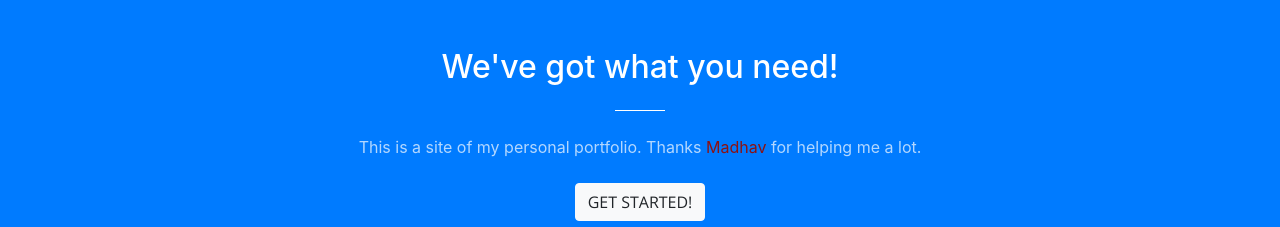
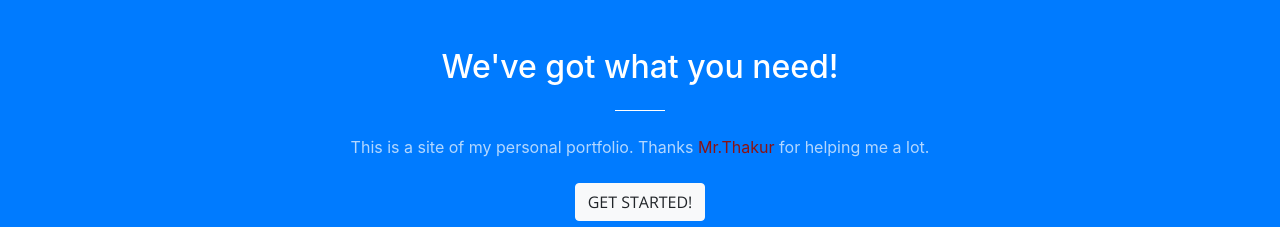
Before and after one commit to omprakashthakur/omprakashthakur.com.np, a website with bundled scripts: page index.html in a window 1280 px wide. Shown: the part 880-1107 px from the top of the page. Built offline with nearby package versions, Linux system fonts and the light colour scheme.

Commit message:
new Updated

```diff
--- a/index.html
+++ b/index.html
@@ -80,7 +80,7 @@
           <div class="col-lg-8 mx-auto text-center">
             <h2 class="section-heading text-white">We've got what you need!</h2>
             <hr class="light my-4">
-            <p class="text-faded mb-4">This is a site of my personal portfolio. Thanks<a href="https://poudelmadhav.com.np" style="color: #8c1212;"> Madhav </a>for helping me a lot.</p>
+            <p class="text-faded mb-4">This is a site of my personal portfolio. Thanks<a href="https://www.facebook.com/omprakash.thakur" style="color: #8c1212;"> Mr.Thakur </a>for helping me a lot.</p>
             <a class="btn btn-light btn-xl js-scroll-trigger" href="#portfolio">Get Started!</a>
           </div>
         </div>
```
